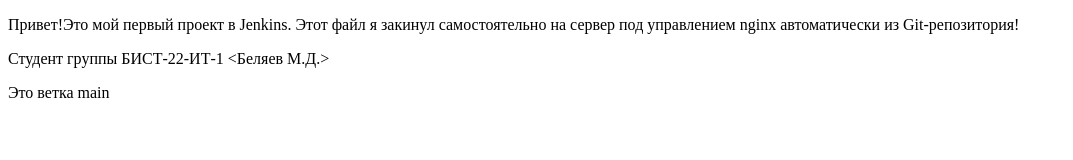
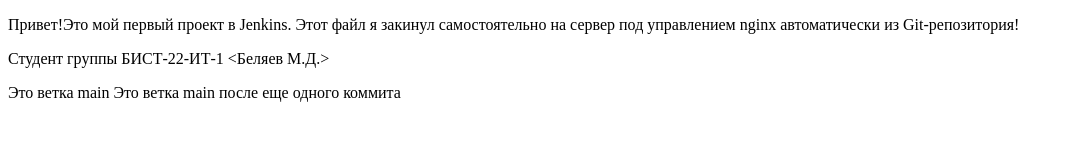
Before and after one commit to Belyaashsh/devops-lab5-beliaev-m, a plain HTML site: page index.html in a window 1280 px wide. Shown: the whole page, without its empty margins (0-1073 px from the left). Drawn offline with Linux system fonts and the light colour scheme.

Commit message:
another commit

```diff
--- a/index.html
+++ b/index.html
@@ -8,5 +8,6 @@
     <p>Привет!Это мой первый проект в Jenkins. Этот файл я закинул самостоятельно на сервер под управлением nginx автоматически из Git-репозитория!</p>
     <p>Студент группы БИСТ-22-ИТ-1 <Беляев М.Д.></p>
     <body>Это ветка main</body>
+    <body>Это ветка main после еще одного коммита</body>
 </body>
 </html>
```
